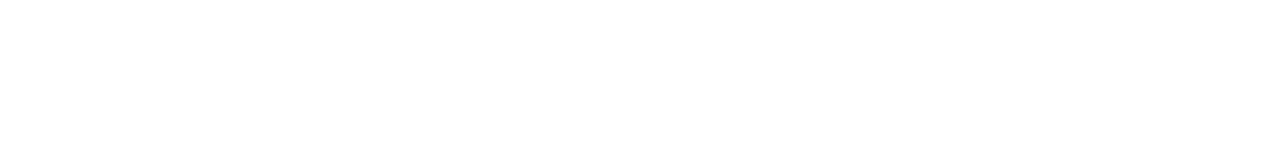
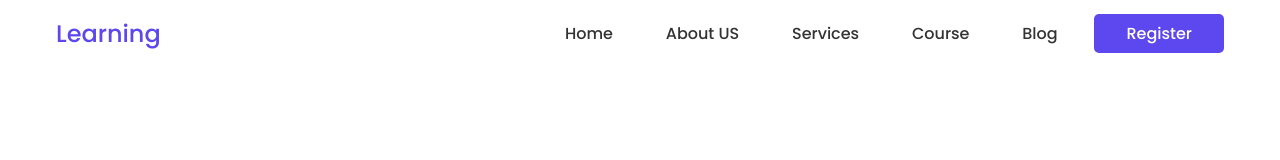
Before and after one commit to aminfarzinrad/mini-project-07-education-website, a plain HTML site: page index.html in a window 1280 px wide. Drawn offline with Linux system fonts and the light colour scheme.

Commit message:
add header

```diff
--- a/css/app.css
+++ b/css/app.css
@@ -1,3 +1,5 @@
+/* start project */
+
 @import url("https://fonts.googleapis.com/css2?family=Poppins:wght@400;500;600;700&display=swap");
 *{
     padding: 0;
@@ -15,6 +17,47 @@ a{
 }
 .container{
     max-width: 1200px;
-    height: 100px;
     margin: 0 auto;
 }
+/* header */
+.header{
+    display: flex;
+    justify-content: space-between;
+    align-items: center;
+    width: 100%;
+    padding: 1em;
+}
+.header-left{}
+.header-left-link{
+    color: #5c48ee;
+    font-size: 1.5rem;
+    font-weight: 500;
+}
+.header-right{}
+.nav-bar{
+    display: flex;
+    justify-content: space-between;
+    align-items: center;
+    gap: 1.3rem;
+}
+.nav-bar-link a{
+    font-size: 1rem;
+    font-weight: 500;
+    color: #333333;
+    padding: 0.5rem 1rem;
+    transition: all 0.3s ease;
+}
+.nav-bar-link a.active{
+    background-color: #5c48ee;
+    padding: 0.5rem 2rem;
+    color: #fff;
+    border-radius: 5px;
+    transition: all 0.3s ease;
+}
+.nav-bar-link a:hover{
+    color: #5c48ee;
+}
+.nav-bar-link a.active:hover{
+    background-color: #0f1e6a;
+    color: #fff;
+}
--- a/index.html
+++ b/index.html
@@ -7,6 +7,39 @@
     <title>mini-project-07</title>
 </head>
 <body>
-    <div class="container"></div>
+    <div class="container">
+
+        <header class="header">
+
+            <div class="header-left">
+
+                <a href="#" class="header-left-link">Learning</a>
+
+            </div>
+
+            <div class="header-right">
+
+                <ul class="nav-bar">
+
+                    <li class="nav-bar-link"><a href="#">Home</a></li>
+
+                    <li class="nav-bar-link"><a href="#">About US</a></li>
+
+                    <li class="nav-bar-link"><a href="#">Services</a></li>
+
+                    <li class="nav-bar-link"><a href="#">Course</a></li>
+
+                    <li class="nav-bar-link"><a href="#">Blog</a></li>
+
+                    <li class="nav-bar-link"><a class="active" href="#">Register</a></li>
+
+                </ul>
+
+
+            </div>
+
+        </header>
+
+    </div>
 </body>
 </html>
```
